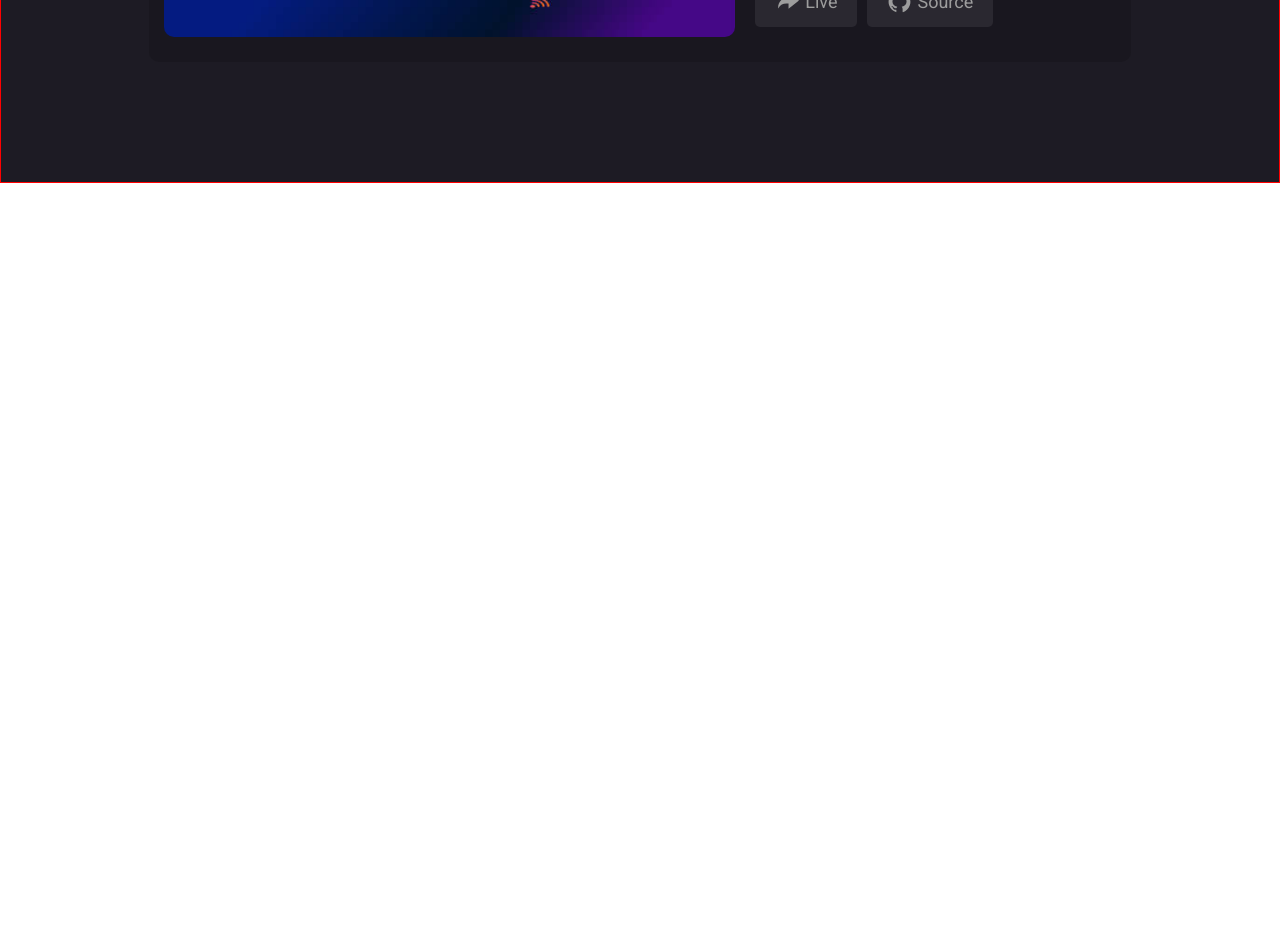
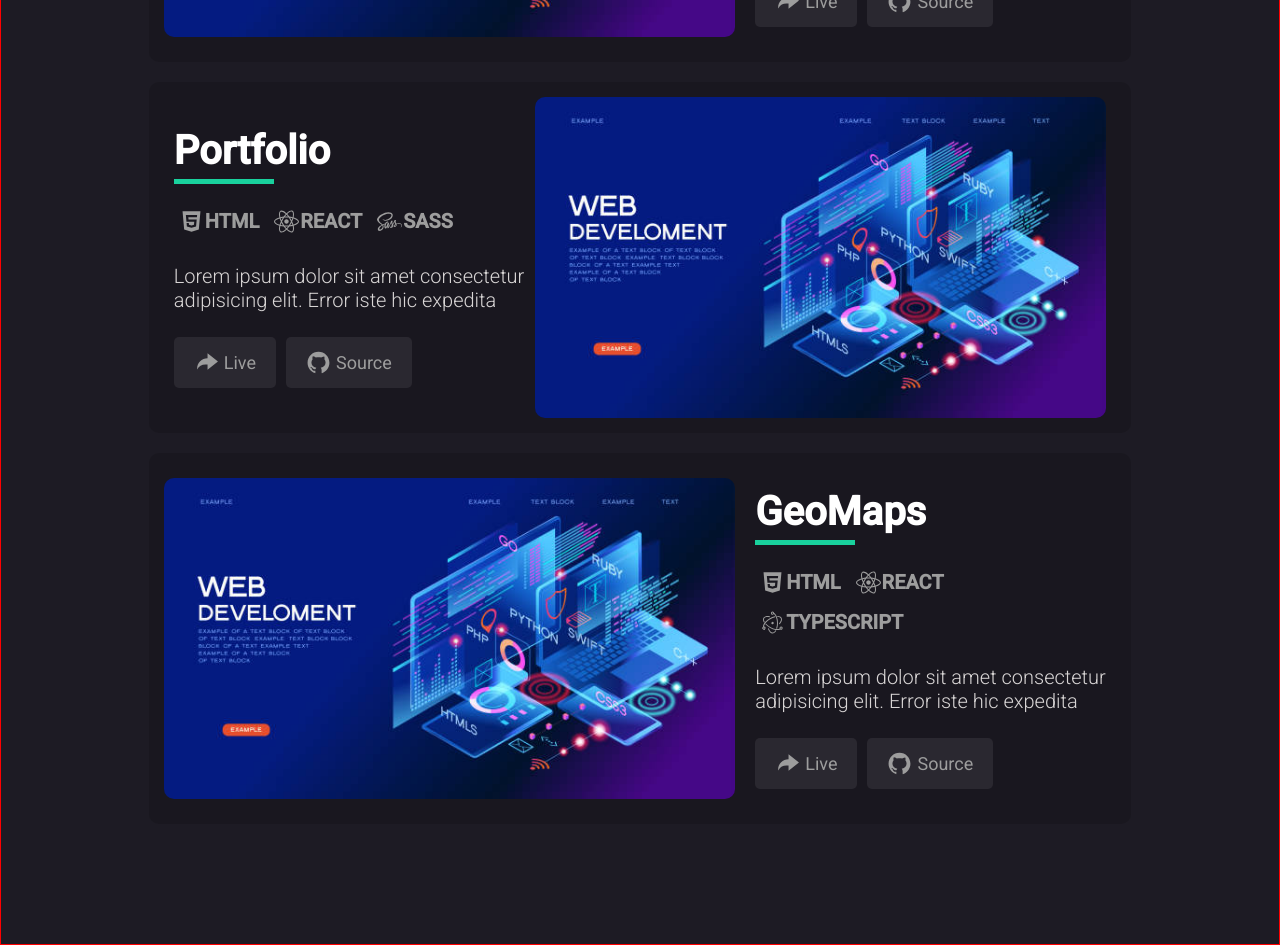
Before and after one commit to cmglezpdev/portfolio, a React (Create React App) app: page / in a window 1280 px wide. Shown: the part 2280-3225 px from the top of the page. Before the commit the page ends 2463 px from the top, so only its background shows below. Built offline with nearby package versions, Linux system fonts and the light colour scheme.

Commit message:
add others two projects

```diff
--- a/src/components/Work/CardOne.jsx
+++ b/src/components/Work/CardOne.jsx
@@ -13,7 +13,7 @@ import imageProject from '../../props/img3.jpg'
 export const CardOne = () => {
   return (
     <div className='card-container'>
-      <img src={imageProject} alt="PRoject" />
+      <img src={imageProject} alt="Musicfy" />
 
       <div className="card-information">
           <div className='title-project'>
@@ -50,15 +50,15 @@ export const CardOne = () => {
           </p>
 
           <div className='buttons'>
-              <button>
+              <a href='#' target={"_blank"}><button>
                 <RiShareForwardFill />
                 Live
-              </button>
+              </button></a>
 
-              <button>
+              <a href='https://github.com/cmglezpdev/Musicfy' target={"_blank"}><button>
                 <AiFillGithub />
                 Source
-              </button>
+              </button></a>
           </div>
 
       </div>
--- /dev/null
+++ b/src/components/Work/CardThree.jsx
@@ -0,0 +1,61 @@
+import { AiFillGithub, AiFillHtml5 } from 'react-icons/ai';
+import { RiShareForwardFill } from 'react-icons/ri';
+import { FaReact, FaSass } from 'react-icons/fa';
+import { IoLogoElectron } from 'react-icons/io5';
+
+
+
+
+import './cardProject.scss';
+import imageProject from '../../props/img3.jpg'
+
+
+export const CardThree = () => {
+  return (
+    <div className='card-container'>
+      <img src={imageProject} alt="GeoMaps" />
+
+      <div className="card-information">
+          <div className='title-project'>
+            <h3>GeoMaps</h3>
+            <div></div>
+          </div>
+
+          <div className="technologies">
+
+            <div className="tech">
+              <AiFillHtml5 />
+              <span>HTML</span>
+            </div>
+
+            <div className="tech">
+              <FaReact />
+              <span>REACT</span>
+            </div>
+
+            <div className="tech">
+              <IoLogoElectron />
+              <span>TYPESCRIPT</span>
+            </div>
+          </div>
+
+          <p className='description'>
+            Lorem ipsum dolor sit amet consectetur adipisicing elit. Error iste hic expedita
+          </p>
+
+          <div className='buttons'>
+              <a href='#' target={"_blank"}><button>
+                <RiShareForwardFill />
+                Live
+              </button></a>
+
+              <a href='https://github.com/cmglezpdev/GeoMaps' target={"_blank"}><button>
+                <AiFillGithub />
+                Source
+              </button></a>
+          </div>
+
+      </div>
+    </div>
+  )
+}
--- /dev/null
+++ b/src/components/Work/CardTwo.jsx
@@ -0,0 +1,62 @@
+import { AiFillGithub, AiFillHtml5 } from 'react-icons/ai';
+import { RiShareForwardFill } from 'react-icons/ri';
+import { FaReact, FaSass } from 'react-icons/fa';
+import { IoLogoElectron } from 'react-icons/io5';
+
+
+
+
+import './cardProject.scss';
+import imageProject from '../../props/img3.jpg';
+
+
+export const CardTwo = () => {
+  return (
+    <div className='card-container' style={{flexDirection:"row-reverse"}}>
+      <img src={imageProject} alt="cmglezpdev-protfolio" />
+
+      <div className="card-information">
+          <div className='title-project'>
+            <h3>Portfolio</h3>
+            <div></div>
+          </div>
+
+          <div className="technologies">
+
+            <div className="tech">
+              <AiFillHtml5 />
+              <span>HTML</span>
+            </div>
+
+            <div className="tech">
+              <FaReact />
+              <span>REACT</span>
+            </div>
+
+            <div className="tech">
+              <FaSass />
+              <span>SASS</span>
+            </div>
+
+          </div>
+
+          <p className='description'>
+            Lorem ipsum dolor sit amet consectetur adipisicing elit. Error iste hic expedita
+          </p>
+
+          <div className='buttons'>
+              <a href='#' target={"_blank"}><button>
+                <RiShareForwardFill />
+                Live
+              </button></a>
+
+              <a href='https://github.com/cmglezpdev/portfolio' target={"_blank"}><button>
+                <AiFillGithub />
+                Source
+              </button></a>
+          </div>
+
+      </div>
+    </div>
+  )
+}
--- a/src/components/Work/Work.jsx
+++ b/src/components/Work/Work.jsx
@@ -1,6 +1,8 @@
 
 import { Title } from '../';
 import { CardOne } from './CardOne';
+import { CardThree } from './CardThree';
+import { CardTwo } from './CardTwo';
 import './work.scss';
 
 
@@ -12,6 +14,8 @@ export const Work = () => {
             {/* Seccion de principales projectos que he hecho */}
             <div className="principal-projects">
                 <CardOne />
+                <CardTwo />
+                <CardThree />
             </div>
             {/* Seccion de mas proyectos */}
             {/* Proyectos de la universidad, trabajos personales */}
--- a/src/components/Work/cardProject.scss
+++ b/src/components/Work/cardProject.scss
@@ -5,6 +5,7 @@
     width: 100%;
     display: flex;
     padding: 15px;
+    margin: 20px 0;
     flex-direction: column;
     align-items: center;
     border-radius: 10px;
@@ -12,6 +13,7 @@
 
     img {
         width: 100%;
+        max-height: 400px; //!!!!!
         border-radius: 10px;
     }
 
@@ -69,6 +71,10 @@
             margin: 10px 0 20px 0;
             display: flex;
             gap: 10px;
+
+            a{
+                text-decoration: none;
+            }
 
             button {
                 display: flex;
```
